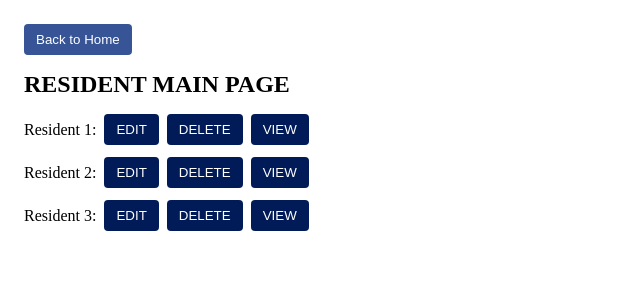
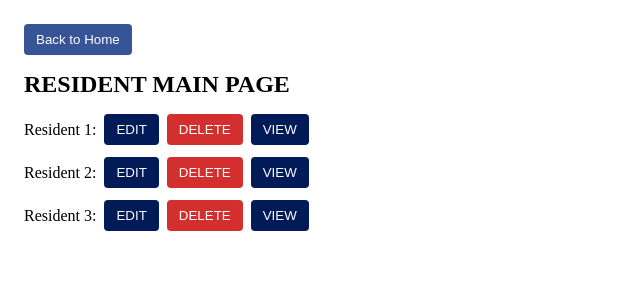
Before and after one commit to trevortrues/Scheduling-Program, a React (Vite) app in the folder src/renderer/: page /resident in a window 1280 px wide. Shown: the top 300 px of the page, without its empty margins (0-640 px from the left). Built offline with nearby package versions, Linux system fonts and the light colour scheme.

Commit message:
prototype

```diff
--- a/src/renderer/src/components/ResidentPage.jsx
+++ b/src/renderer/src/components/ResidentPage.jsx
@@ -1,5 +1,6 @@
-import React from "react";
+import React, {useState} from "react";
 import { Link } from "react-router-dom";
+
 
 const buttonStyle = {
   padding: "8px 12px",
@@ -10,7 +11,62 @@ const buttonStyle = {
   cursor: "pointer",
 };
 
+const deleteButtonStyle = {
+  ...buttonStyle,
+  backgroundColor: "#d32f2f",
+};
+
+//note: residents are currently being generated manually on opening the resident page. this can be changed later
+
 export default function ResidentPage() {
+
+  //making residents here, need to link it to database
+  const [residents,setResidents]=useState([
+    {id:1, name: "Resident 1", isDeleted: false},
+    {id:2, name: "Resident 2", isDeleted: false},
+    {id:3, name: "Resident 3", isDeleted: false},
+  ]);
+
+  //controlling visibility of delete confirmation
+  const [showDeleteConfirm, setShowDeleteConfirm] =useState(false);
+  //store which resident is going to be deleted
+  const [residentToDelete, setResidentToDelete] = useState(null);
+
+  //handle delete button clicked
+  //assign resident to be deleted and show confirm
+  const handleDeleteClick = (resident) => {
+    setResidentToDelete(resident);
+    setShowDeleteConfirm(true);
+  };
+
+  //handle delete confirmed
+  //update resident isDeleted to true and hides confirm
+  const handleConfirmDelete = () => {
+    if(residentToDelete){
+      setResidents(prevResidents=>
+        prevResidents.map(resident=>
+          resident.id===residentToDelete.id
+            ? { ...resident, isDeleted: true} //deleted
+            : resident
+        )
+      )
+    }
+    //reset confirm
+    setShowDeleteConfirm(false);
+    setResidentToDelete(null);
+  };
+
+  //handle deleted cancelled
+  //hide confirm
+  const handleCancelDelete = () => {
+    setShowDeleteConfirm(false);
+    setResidentToDelete(null);
+  };
+
+  //filter residents on isDeleted
+  const activeResidents = residents.filter(resident => !resident.isDeleted);
+  const deletedResidents = residents.filter(resident => resident.isDeleted);
+
   return (
     <div style={{ padding: "16px" }}>
       {/* Back to Home Button */}
@@ -35,34 +91,95 @@ export default function ResidentPage() {
           RESIDENT MAIN PAGE
         </h2>
       </div>
+          {/* create the deleted residents section, need a few more guidelines and customizations for this one*/}
+      {deletedResidents.length >0 && (
+        <div style ={{ position: "fixed",top:400, padding: "16px", backgroundColor: "#f5f5f5", borderRadius: "4px"}}>
+          <h3 style={{color:"#666", marginBottom: "12px" }}>Deleted Residents</h3>
+          <div style={{display: "flex", flexDirection: "column", gap: "12px" }}>{deletedResidents.map(resident => (
+            <div key={resident.id} style = {{display: "flex", gap: "8px", alignItems: "center"}}>
+              <span style ={{ color:"#999", textDecoration: "line-through" }}>
+                {resident.name}:
+              </span>
+              <span style = {{color: "#999", fontStyle: "italic"}}>Deleted</span>
+              </div>
+          ))}
+          </div>
+          </div>
+      )}
 
 
-          {/* May come back in a change the colors of each button */}
-      <div style={{ display: "flex", flexDirection: "column", gap: "12px" }}>
-        {/* Resident 1 */}
-        <div style={{ display: "flex", gap: "8px", alignItems: "center" }}>
-          <span>Resident 1:</span>
-          <button style={buttonStyle}>EDIT</button>
-          <button style={buttonStyle}>DELETE</button>
-          <button style={buttonStyle}>VIEW</button>
-        </div>
+          {/* Active Residents */}
+      <div style={{ display: "flex", flexDirection: "column", gap: "12px", marginBottom:"24px" }}>
+        {activeResidents.map(resident => (
+          <div key={resident.id} style={{ display: "flex", gap: "8px", alignItems: "center" }}>
+            <span>{resident.name}:</span>
+            <button style={buttonStyle}>EDIT</button>
+            <button
+              style={deleteButtonStyle}
+              onClick={() => handleDeleteClick(resident)}
+            >
+              DELETE
+            </button>
+            <button style={buttonStyle}>VIEW</button>
+          </div>
+        ))}
+      </div>
+        {/* this is the delete confirm*/}
+        {showDeleteConfirm && (
+          <div style ={{
+            position: "fixed",
+            top: 0,
+            left: 0,
+            right: 0,
+            bottom: 0,
+            backgroundColor: "rgba(0,0,0,0.5)",
+            display: "flex",
+            justifyContent: "center",
+            alignItems: "center",
+            zIndex: 1000,
+          }}>
+            <div style={{
+              backgroundColor: "white",
+              padding: "24px",
+              borderRadius: "8px",
+              boxShadow: "0 4px 6px rgba(0,0,0,0.1)",
+              minWidth: "300px",
+            }}>
+              <h3 style={{marginTop: 0, marginBottom: "16px" }}>
+                Confirm Delete
+              </h3>
+              <p style = {{marginBottom: "24px" }}>
+                Are you sure you want to delete {residentToDelete?.name}? This can be undone later.
+                </p>
+              <div style ={{display:"flex",gap:"12px", justifyContent: "flex-end"}}>
+                <button onClick={handleCancelDelete}
+                        style ={{
+                          padding: "8px 16px",
+                          borderRadius: "4px",
+                          backgroundColor: "#6c757d",
+                          color:"white",
+                          border:"none",
+                          cursor:"pointer",
+                        }}
+                        >Cancel
+                        </button>
+                <button
+                  onClick={handleConfirmDelete}
+                  style={{
+                    padding:"8px 16px",
+                    borderRadius: "4px",
+                    backgroundColor:"#d32f2f",
+                    color:"white",
+                    border:"none",
+                    cursor:"pointer",
+                  }}>
+                    Confirm Delete
+                  </button>
+              </div>
+              </div>
+            </div>
+        )}
 
-        {/* Resident 2 */}
-        <div style={{ display: "flex", gap: "8px", alignItems: "center" }}>
-          <span>Resident 2:</span>
-          <button style={buttonStyle}>EDIT</button>
-          <button style={buttonStyle}>DELETE</button>
-          <button style={buttonStyle}>VIEW</button>
-        </div>
-
-        {/* Resident 3 */}
-        <div style={{ display: "flex", gap: "8px", alignItems: "center" }}>
-          <span>Resident 3:</span>
-          <button style={buttonStyle}>EDIT</button>
-          <button style={buttonStyle}>DELETE</button>
-          <button style={buttonStyle}>VIEW</button>
-        </div>
       </div>
-    </div>
   );
 }
```
